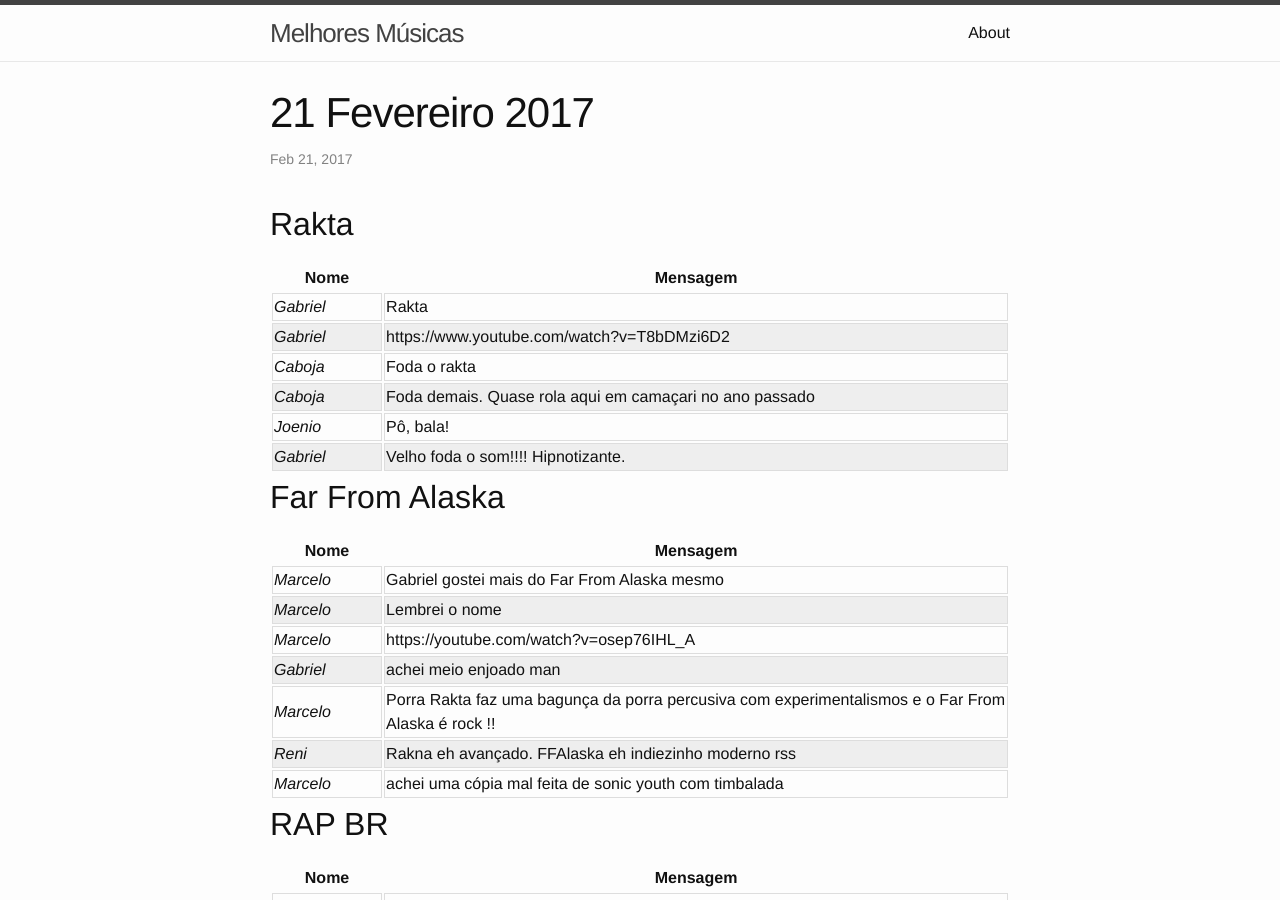
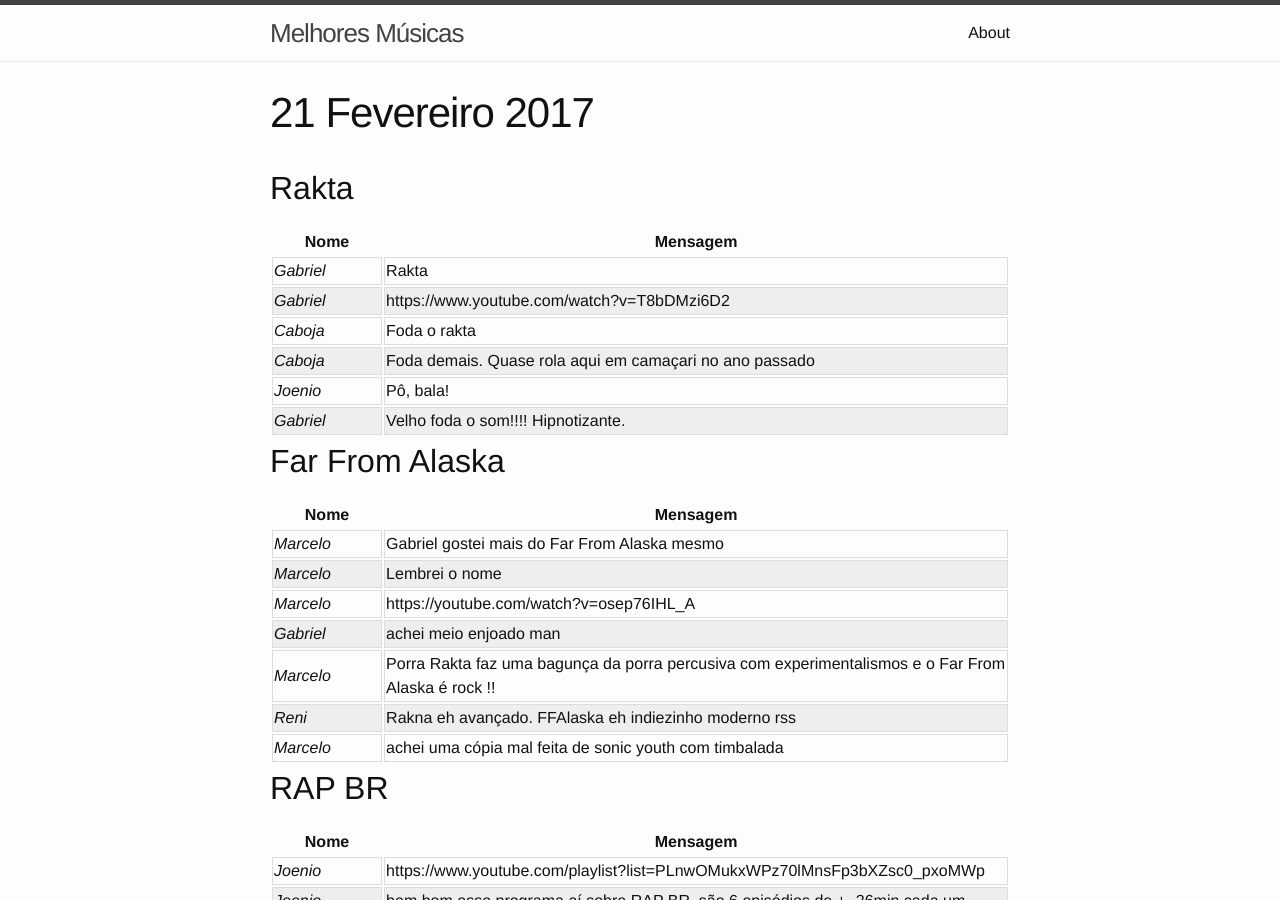
Before and after one commit to MelhoresMusicas/melhoresmusicas.github.io, a Jekyll site: the page built from _posts/2017-02-21-21-fevereiro-2017.markdown, in a window 1280 px wide and 900 px high. Built offline with Jekyll 4.4.1, drawn with Linux system fonts in a browser that asks for light colours; our own code applies the rules of GitHub Pages for plain Markdown files.

Commit message:
hide author and publish date

```diff
--- a/_includes/footer.html
+++ b/_includes/footer.html
@@ -6,10 +6,12 @@
 
     <div class="footer-col-wrapper">
       <div class="footer-col footer-col-1">
+        <!--
         <ul class="contact-list">
           <li>{{ site.title }}</li>
           <li><a href="mailto:{{ site.email }}">{{ site.email }}</a></li>
         </ul>
+        -->
       </div>
 
       <div class="footer-col footer-col-2">
--- a/_layouts/post.html
+++ b/_layouts/post.html
@@ -5,7 +5,6 @@ layout: default
 
   <header class="post-header">
     <h1 class="post-title" itemprop="name headline">{{ page.title }}</h1>
-    <p class="post-meta"><time datetime="{{ page.date | date_to_xmlschema }}" itemprop="datePublished">{{ page.date | date: "%b %-d, %Y" }}</time>{% if page.author %} • <span itemprop="author" itemscope itemtype="http://schema.org/Person"><span itemprop="name">{{ page.author }}</span></span>{% endif %}</p>
   </header>
 
   <div class="post-content" itemprop="articleBody">
```
